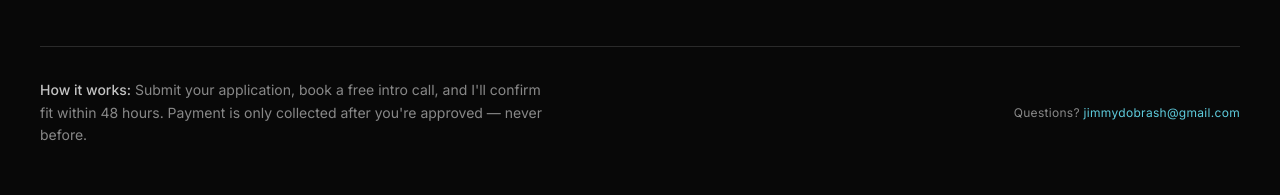
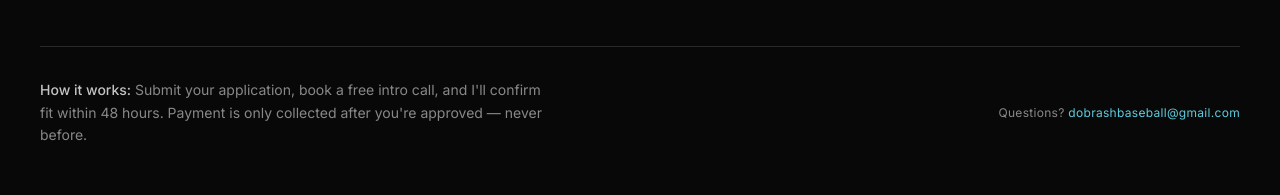
Before and after one commit to jimmydobrash-ui/dobrashbaseball, a Next.js app: page / in a window 1280 px wide. Shown: the part 5954-6149 px from the top of the page. Built offline with nearby package versions, Linux system fonts and the light colour scheme; a web font is replaced by a local one.

Commit message:
Update contact email to dobrashbaseball@gmail.com

```diff
--- a/src/app/pay/success/page.tsx
+++ b/src/app/pay/success/page.tsx
@@ -80,10 +80,10 @@ export default function PaySuccessPage() {
           <p className="text-mist text-xs font-body tracking-wide mb-6">
             Questions? Email{" "}
             <a
-              href="mailto:jimmydobrash@gmail.com"
+              href="mailto:dobrashbaseball@gmail.com"
               className="text-silver hover:text-diamond transition-colors duration-200"
             >
-              jimmydobrash@gmail.com
+              dobrashbaseball@gmail.com
             </a>
           </p>
 
--- a/src/components/FAQ.tsx
+++ b/src/components/FAQ.tsx
@@ -119,7 +119,7 @@ export default function FAQ() {
             </p>
           </div>
           <a
-            href="mailto:jimmydobrash@gmail.com"
+            href="mailto:dobrashbaseball@gmail.com"
             className="btn-outline flex-shrink-0 text-xs"
           >
             Email Jimmy
--- a/src/components/Footer.tsx
+++ b/src/components/Footer.tsx
@@ -31,10 +31,10 @@ export default function Footer() {
             Contact
           </p>
           <a
-            href="mailto:jimmydobrash@gmail.com"
+            href="mailto:dobrashbaseball@gmail.com"
             className="text-silver font-body text-sm hover:text-diamond transition-colors duration-200"
           >
-            jimmydobrash@gmail.com
+            dobrashbaseball@gmail.com
           </a>
           <p className="text-iron text-[10px] font-body mt-5 tracking-wide">
             &copy; {year} DoDiDe LLC. All rights reserved.
--- a/src/components/Pricing.tsx
+++ b/src/components/Pricing.tsx
@@ -137,10 +137,10 @@ export default function Pricing() {
           <p className="text-mist font-body text-xs tracking-wide flex-shrink-0">
             Questions?{" "}
             <a
-              href="mailto:jimmydobrash@gmail.com"
+              href="mailto:dobrashbaseball@gmail.com"
               className="text-diamond hover:text-diamond-light transition-colors duration-200"
             >
-              jimmydobrash@gmail.com
+              dobrashbaseball@gmail.com
             </a>
           </p>
         </div>
```
